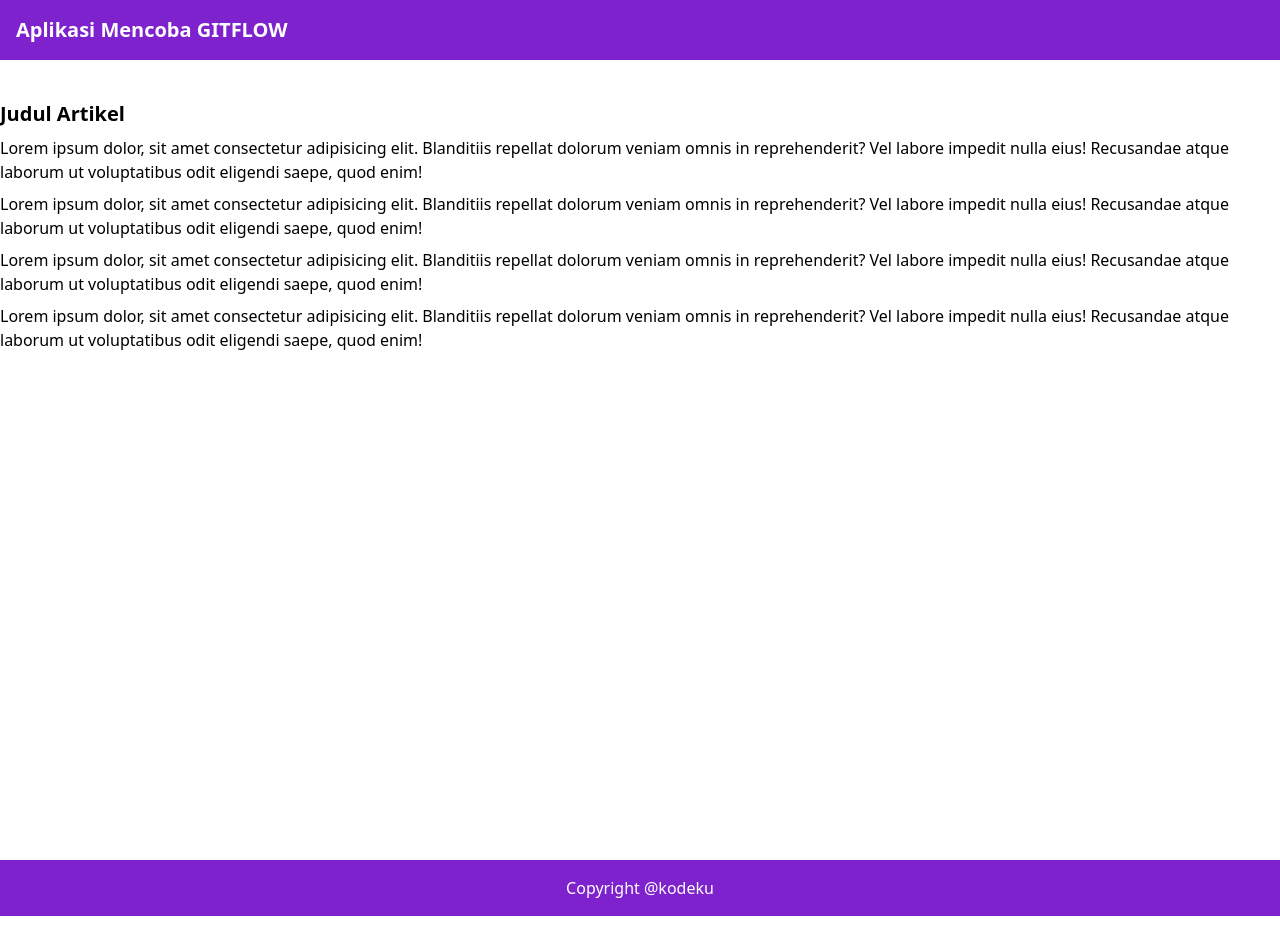
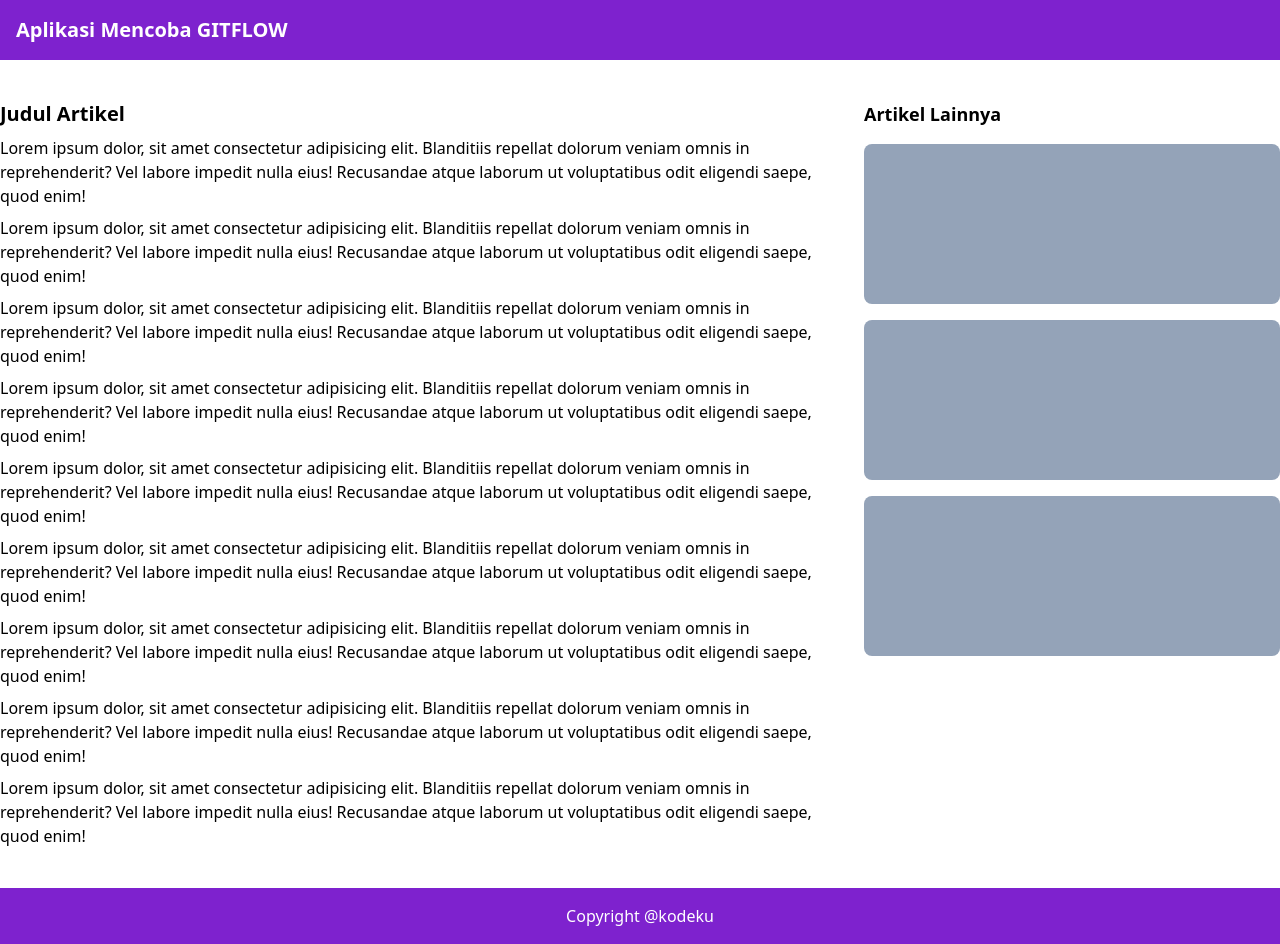
Before and after one commit to Code-With-Nada/belajar-gitflow, a React (Vite) app: page / in a window 1280 px wide. Before the commit the page ends 916 px from the top, so only its background shows below. Built offline with nearby package versions, Linux system fonts and the light colour scheme.

Commit message:
feat: other articles

```diff
--- a/src/App.jsx
+++ b/src/App.jsx
@@ -12,33 +12,79 @@ function App() {
         </div>
       </header>
       <main className="min-h-screen container mx-auto py-10">
-        <article className="flex flex-col gap-2">
+        <div className="grid grid-cols-3 gap-4">
+          <article className="flex flex-col gap-2 col-span-2">
             <h2 className="text-xl font-semibold">Judul Artikel</h2>
             <p>
-            Lorem ipsum dolor, sit amet consectetur adipisicing elit. Blanditiis
-            repellat dolorum veniam omnis in reprehenderit? Vel labore impedit
-            nulla eius! Recusandae atque laborum ut voluptatibus odit eligendi
-            saepe, quod enim!
+              Lorem ipsum dolor, sit amet consectetur adipisicing elit.
+              Blanditiis repellat dolorum veniam omnis in reprehenderit? Vel
+              labore impedit nulla eius! Recusandae atque laborum ut
+              voluptatibus odit eligendi saepe, quod enim!
             </p>
             <p>
-            Lorem ipsum dolor, sit amet consectetur adipisicing elit. Blanditiis
-            repellat dolorum veniam omnis in reprehenderit? Vel labore impedit
-            nulla eius! Recusandae atque laborum ut voluptatibus odit eligendi
-            saepe, quod enim!
+              Lorem ipsum dolor, sit amet consectetur adipisicing elit.
+              Blanditiis repellat dolorum veniam omnis in reprehenderit? Vel
+              labore impedit nulla eius! Recusandae atque laborum ut
+              voluptatibus odit eligendi saepe, quod enim!
             </p>
             <p>
-            Lorem ipsum dolor, sit amet consectetur adipisicing elit. Blanditiis
-            repellat dolorum veniam omnis in reprehenderit? Vel labore impedit
-            nulla eius! Recusandae atque laborum ut voluptatibus odit eligendi
-            saepe, quod enim!
+              Lorem ipsum dolor, sit amet consectetur adipisicing elit.
+              Blanditiis repellat dolorum veniam omnis in reprehenderit? Vel
+              labore impedit nulla eius! Recusandae atque laborum ut
+              voluptatibus odit eligendi saepe, quod enim!
             </p>
             <p>
-            Lorem ipsum dolor, sit amet consectetur adipisicing elit. Blanditiis
-            repellat dolorum veniam omnis in reprehenderit? Vel labore impedit
-            nulla eius! Recusandae atque laborum ut voluptatibus odit eligendi
-            saepe, quod enim!
+              Lorem ipsum dolor, sit amet consectetur adipisicing elit.
+              Blanditiis repellat dolorum veniam omnis in reprehenderit? Vel
+              labore impedit nulla eius! Recusandae atque laborum ut
+              voluptatibus odit eligendi saepe, quod enim!
+            </p>
+            <p>
+              Lorem ipsum dolor, sit amet consectetur adipisicing elit.
+              Blanditiis repellat dolorum veniam omnis in reprehenderit? Vel
+              labore impedit nulla eius! Recusandae atque laborum ut
+              voluptatibus odit eligendi saepe, quod enim!
+            </p>
+            <p>
+              Lorem ipsum dolor, sit amet consectetur adipisicing elit.
+              Blanditiis repellat dolorum veniam omnis in reprehenderit? Vel
+              labore impedit nulla eius! Recusandae atque laborum ut
+              voluptatibus odit eligendi saepe, quod enim!
+            </p>
+            <p>
+              Lorem ipsum dolor, sit amet consectetur adipisicing elit.
+              Blanditiis repellat dolorum veniam omnis in reprehenderit? Vel
+              labore impedit nulla eius! Recusandae atque laborum ut
+              voluptatibus odit eligendi saepe, quod enim!
+            </p>
+            <p>
+              Lorem ipsum dolor, sit amet consectetur adipisicing elit.
+              Blanditiis repellat dolorum veniam omnis in reprehenderit? Vel
+              labore impedit nulla eius! Recusandae atque laborum ut
+              voluptatibus odit eligendi saepe, quod enim!
+            </p>
+            <p>
+              Lorem ipsum dolor, sit amet consectetur adipisicing elit.
+              Blanditiis repellat dolorum veniam omnis in reprehenderit? Vel
+              labore impedit nulla eius! Recusandae atque laborum ut
+              voluptatibus odit eligendi saepe, quod enim!
             </p>
           </article>
+          <aside className="col-span-1">
+            <h2 className="text-lg font-semibold">Artikel Lainnya</h2>
+            <ul className="flex flex-col w-full gap-4 mt-4">
+              <li>
+                <article className="w-full h-40 bg-slate-400 rounded-lg"></article>
+              </li>
+              <li>
+                <article className="w-full h-40 bg-slate-400 rounded-lg"></article>
+              </li>
+              <li>
+                <article className="w-full h-40 bg-slate-400 rounded-lg"></article>
+              </li>
+            </ul>
+          </aside>
+        </div>
       </main>
       <footer className="p-4 bg-purple-700">
         <div className="container mx-auto">
```
Lines whose indentation alone changed are shown as unchanged.
